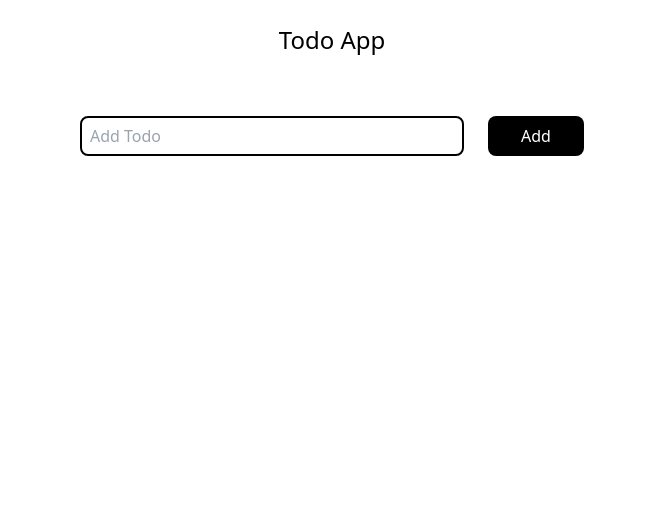
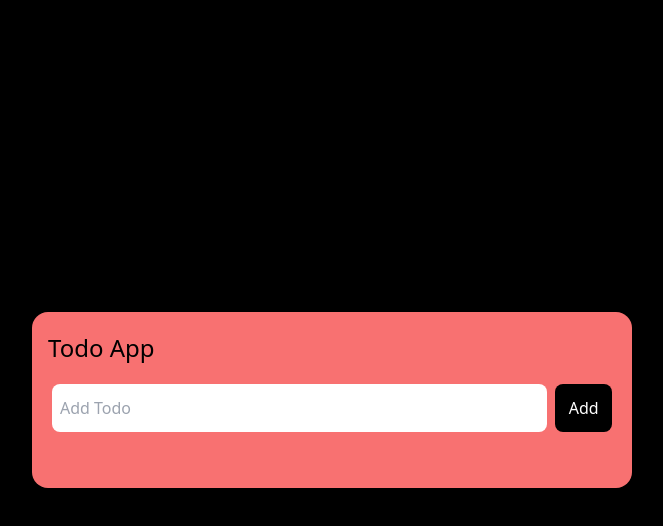
Before and after one commit to Talhamalik495/Todo-App-React, a React (Vite) app: page / in a window 1280 px wide. Shown: the top 526 px of the page, without its empty margins (308-971 px from the left). Built offline with nearby package versions, Linux system fonts and the light colour scheme.

Commit message:
update ui

```diff
--- a/src/App.jsx
+++ b/src/App.jsx
@@ -14,6 +14,7 @@ function App() {
   //     }
   // ])
   const [todos, setTodos] = useState([]);
+  const [edit, setEdit] = useState(null);
   console.log(todos);
 
   let handleTodo = () => {
@@ -22,6 +23,7 @@ function App() {
       {
         todo: inputValue,
         id: Date.now(),
+        completed: false,
       },
     ];
 
@@ -36,21 +38,35 @@ function App() {
   let editTodo = (todo, id) => {
     console.log(id);
     console.log(todos);
+    setEdit(id);
     setTodos((prev) => prev.map((data) => (data.id == id ? todo : data)));
+  };
+  let togleTodo = (id) => {
+    console.log(id);
+    console.log(todos);
+    setTodos((prev) =>
+      prev.map((data) => (data.id == id ? { ...data, completed: true } : data))
+    );
   };
 
   return (
-    <>
-      <h1 className=" text-center text-black mt-5 w-[100%] h-10 flex justify-center items-center text-2xl">
-        Todo App
-      </h1>
-      <TodoInput
-        value={inputValue}
-        setInputValue={setInputValue}
-        onClick={handleTodo}
-      />
-      <TodoList todos={todos} deleteTodo={deleteTodo} editTodo={editTodo} />
-    </>
+    <div className="w-full h-screen flex justify-center items-center bg-black">
+      <div className="w-[600px] py-5 bg-red-400 rounded-2xl flex flex-col justify-center">
+        <h1 className="text-2xl mx-4">Todo App</h1>
+        <TodoInput
+          value={inputValue}
+          setInputValue={setInputValue}
+          onClick={handleTodo}
+        />
+        <TodoList
+          todos={todos}
+          deleteTodo={deleteTodo}
+          editTodo={editTodo}
+          togleTodo={togleTodo}
+          edit={edit}
+        />
+      </div>
+    </div>
   );
 }
 
--- a/src/component/TodoList.jsx
+++ b/src/component/TodoList.jsx
@@ -1,31 +1,46 @@
 import { MdDelete } from "react-icons/md";
 import { MdEdit } from "react-icons/md";
+import { MdSave } from "react-icons/md";
 
-function TodoList({ todos, deleteTodo, editTodo }) {
+function TodoList({ todos, deleteTodo, editTodo, togleTodo, edit }) {
   console.log(todos);
   return (
     // <>
-    <div className="w-[100%] h-[100%]  flex justify-center flex-col mt-6 items-center gap-4 pb-5">
+    <div className="w-full h-[100%]  flex justify-center flex-col mt-6 items-center gap-4 pb-3 px-5 ">
       {todos.map((todo, index) => {
         return (
-          <div className="flex bg-black w-[37%] h-10 items-center rounded-md  text-white pr-1 gap-1">
+          <div className="flex bg-black w-full h-12 items-center rounded-md  text-white pr-1 gap-1 relative">
             <h1 className=" w-[92%] pl-1 rounded-md" key={todo.id}>
               {todo.todo}
             </h1>
-            <button
+            {/* <button
               onClick={() => {
                 editTodo(todo, todo.id);
               }}
               className="w-8 h-8 text-white rounded-md  flex justify-center items-center "
             >
               <MdEdit size={30} />
-            </button>
+            </button> */}
             <button
               onClick={() => deleteTodo(todo.id)}
               className="w-8 h-8 text-white rounded-md  flex justify-center items-center "
             >
               <MdDelete size={30} />
             </button>
+            {edit ? (
+              <div>
+                <input
+                  type="text"
+                  className="w-[100%] h-10 bg-red-500 absolute top-0 left-0"
+                />
+                <MdSave
+                  size={30}
+                  className="text-white  absolute top-0 left-[92%]"
+                />
+              </div>
+            ) : (
+              ""
+            )}
           </div>
         );
       })}
--- a/src/component/Todoinput.jsx
+++ b/src/component/Todoinput.jsx
@@ -5,14 +5,14 @@ function TodoInput({ onClick, value, setInputValue }) {
 
   return (
     <>
-      <div className="flex justify-center pt-14  h-[100%]  w-[100%] gap-6">
+      <div className="flex justify-center pt-5 h-[100%]  w-[100%] gap-2 relative px-5">
         <input
           onChange={(e) => {
             console.log(e.target.value);
             setInputValue(e.target.value);
           }}
           value={value}
-          className=" w-96 h-10 border-2 border-black rounded-lg pl-2"
+          className=" w-full outline-none border-none h-12 border-2 border-black rounded-lg pl-2"
           type="text"
           placeholder="Add Todo"
         />
@@ -20,7 +20,7 @@ function TodoInput({ onClick, value, setInputValue }) {
         <button
           disabled={value == ""}
           onClick={onClick}
-          className="w-24 h-10 rounded-lg bg-black text-white"
+          className="w-16 h-12 rounded-lg bg-black text-white"
         >
           Add
         </button>
```
